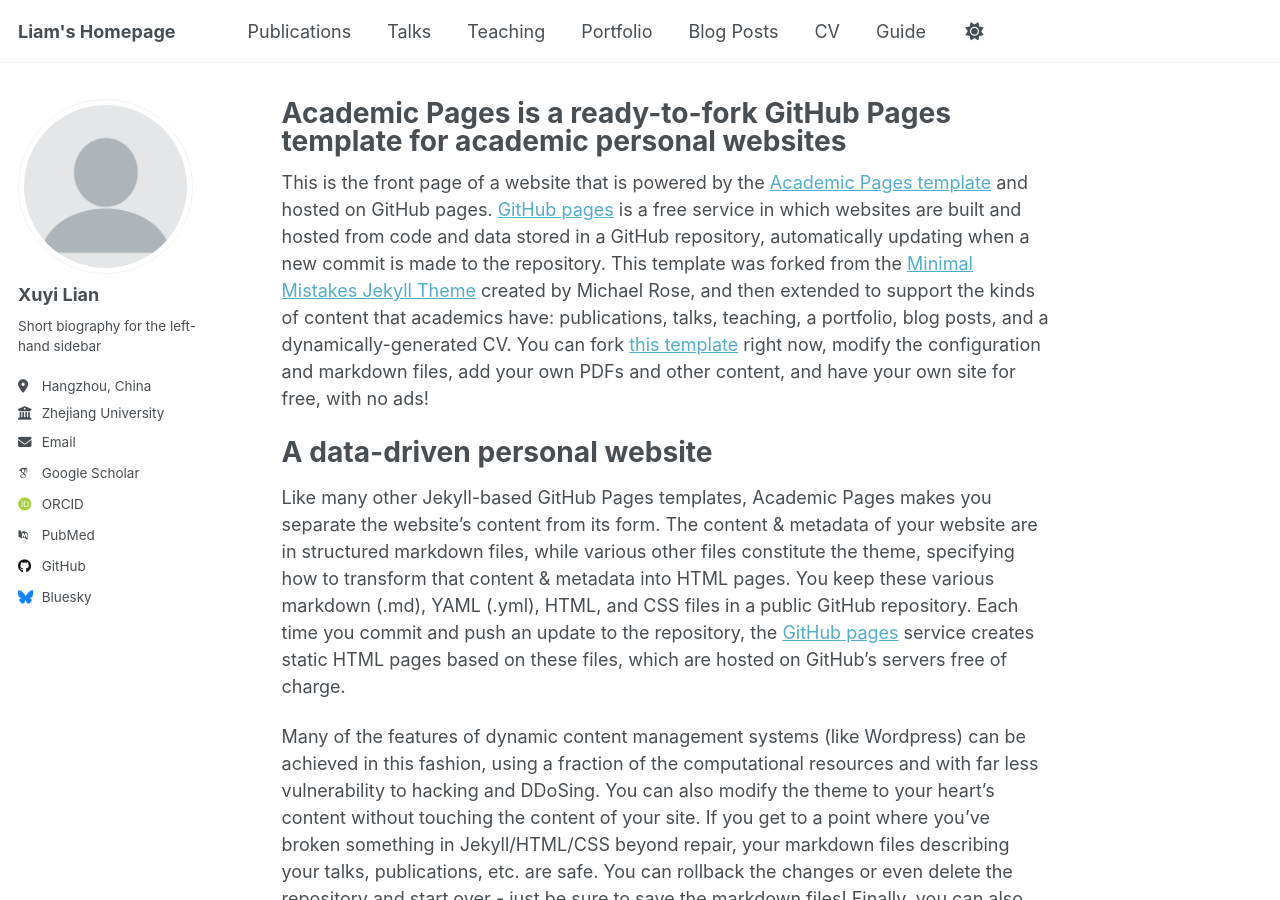
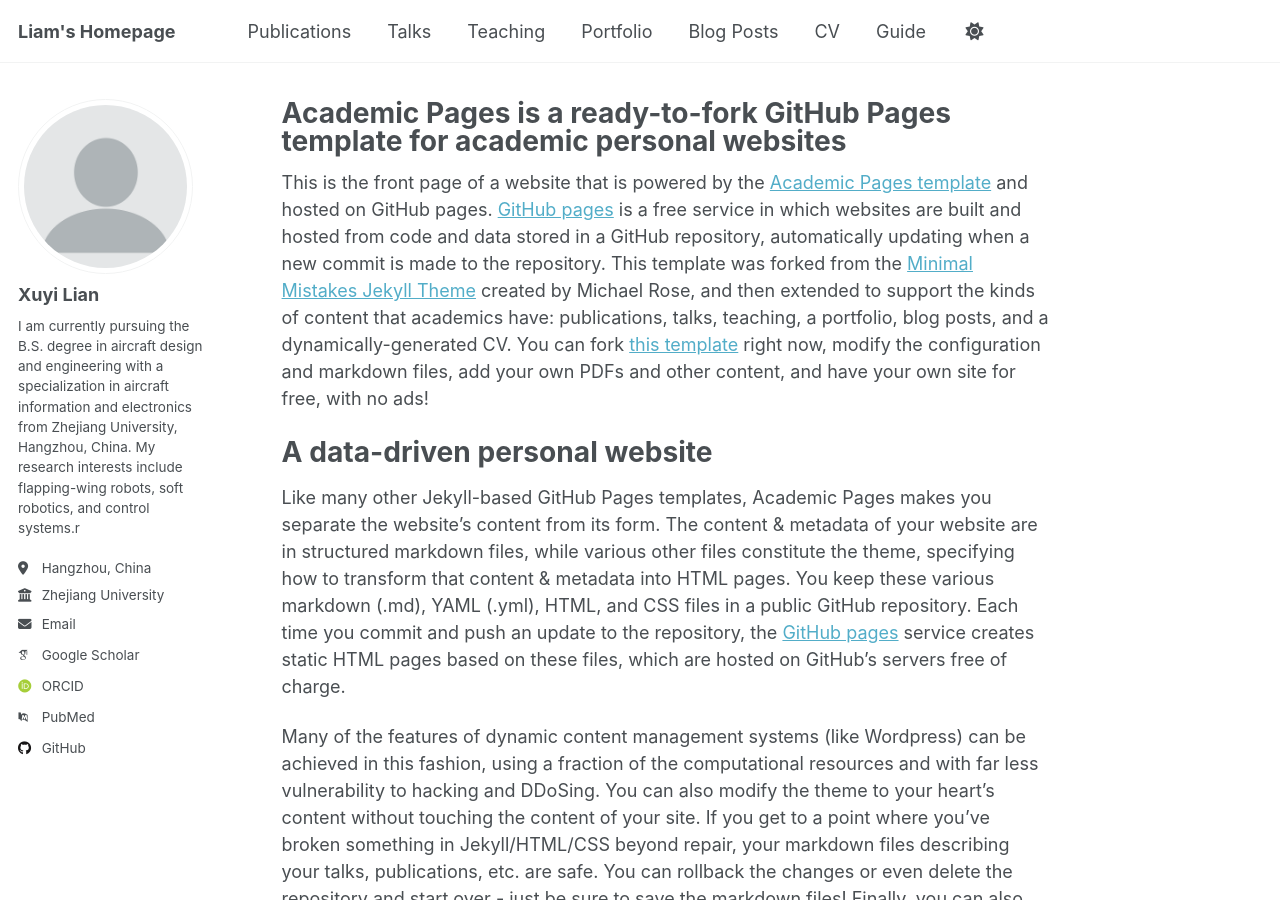
Before and after one commit to xuyilian/xuyilian.github.io, a Jekyll site: the page built from _pages/about.md, in a window 1280 px wide and 900 px high. Built offline with Jekyll 4.4.1, drawn with Linux system fonts in a browser that asks for light colours; some web fonts are replaced; part of the change alters nothing that is shown.

Commit message:
Update _config.yml

```diff
--- a/_config.yml
+++ b/_config.yml
@@ -27,11 +27,13 @@ author:
   avatar           : "profile.png"
   name             : "Xuyi Lian"
   pronouns         : # example: "she/her"
-  bio              : "Short biography for the left-hand sidebar"
+  bio              : "I am currently pursuing the B.S. degree
+in aircraft design and engineering with a specialization in aircraft information and electronics from Zhejiang University, Hangzhou, China.
+My research interests include flapping-wing robots, soft robotics, and control systems.r"
   location         : "Hangzhou, China"
   employer         : "Zhejiang University"
   uri              : # URL
-  email            : "none@example.org"
+  email            : "liam.lianxy@zju.edu.cn"
 
   # Academic websites
   arxiv            : # URL - Update with the correct link to your profile
@@ -52,7 +54,7 @@ author:
   stackoverflow    : # User number or user number and name (i.e., use "1" or "1/jeff-atwood")
 
   # Social media
-  bluesky          : "bsky.app" # Replace this with you Bluesky username
+  bluesky          : # Replace this with you Bluesky username
   facebook         : # Username
   flickr           : # Username
   foursquare       : # Username
@@ -249,15 +251,7 @@ defaults:
     values:
       layout: single
       author_profile: true
-  # _teaching
-  - scope:
-      path: ""
-      type: teaching
-    values:
-      layout: single
-      author_profile: true
-      share: true
-      comments: true
+
   # _publications
   - scope:
       path: ""
@@ -267,23 +261,8 @@ defaults:
       author_profile: true
       share: true
       comments: true
-  # _portfolio
-  - scope:
-      path: ""
-      type: portfolio
-    values:
-      layout: single
-      author_profile: true
-      share: true
-      comment: true
-  # _talks
-  - scope:
-      path: ""
-      type: talks
-    values:
-      layout: talk
-      author_profile: true
-      share: true
+
+
 
 
 # Sass/SCSS
```
